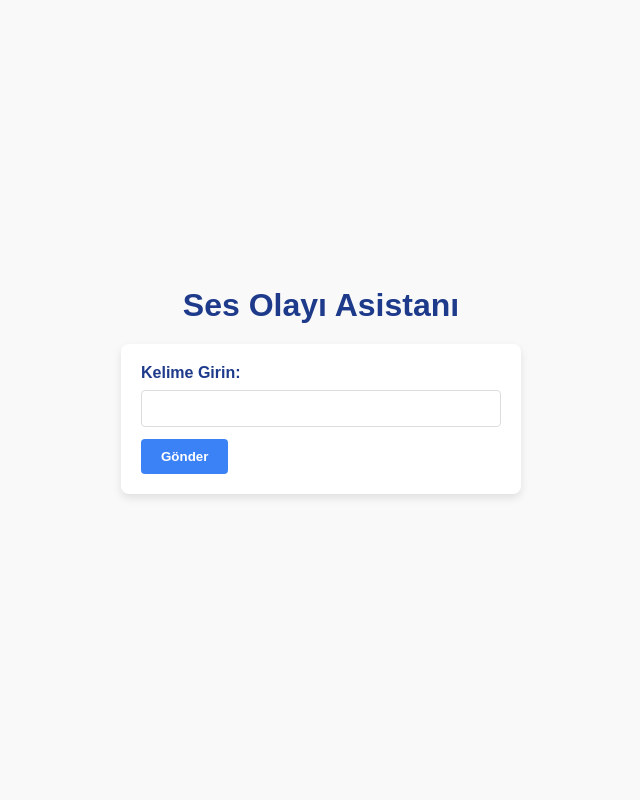
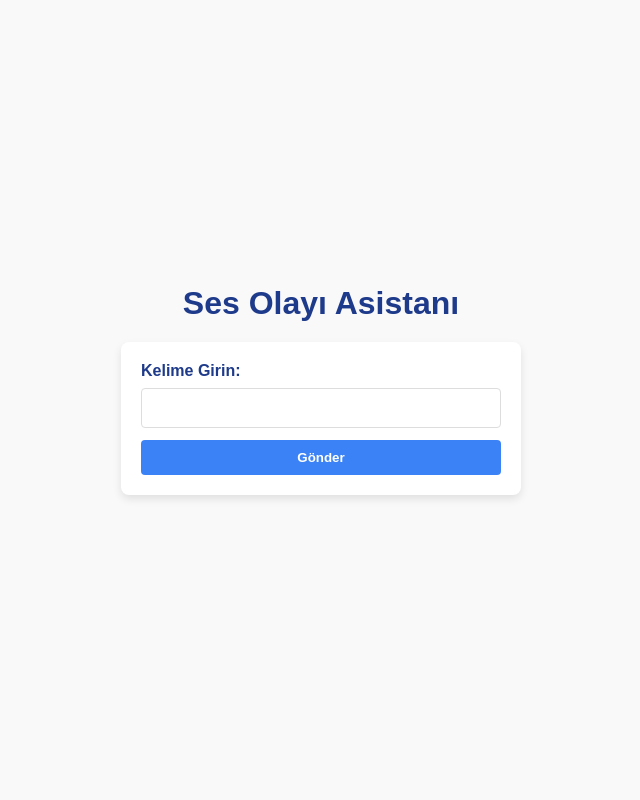
Before and after one commit to FlyingGrasss/Sound-Changes-Assistant, a Flask app: page / in a window 1280 px wide. Shown: the whole page, without its empty margins (319-959 px from the left). Run offline with Flask 3, Linux system fonts and the light colour scheme.

Commit message:
updated styles

```diff
--- a/Sound-Changes-Assistant.py
+++ b/Sound-Changes-Assistant.py
@@ -377,4 +377,4 @@ def find_suffix_kinds(root, suffixed_word, normalized_root, input_word, analysis
 
 if __name__ == "__main__":
     port = int(os.environ.get("PORT", 5000))
-    app.run(host="0.0.0.0", port=port, debug=True)
+    app.run(host="0.0.0.0", port=port, debug=False)
--- a/static/styles.css
+++ b/static/styles.css
@@ -1,5 +1,3 @@
-/* styles.css */
-
 /* Basic Reset */
 * {
   margin: 0;
@@ -18,19 +16,21 @@ body {
   justify-content: center;
   min-height: 100vh;
   margin: 0;
+  padding: 20px; /* Ensure proper spacing on mobile */
 }
 
 /* Header */
 h1 {
   color: #1E3A8A; /* Dark blue for header */
   margin-bottom: 20px;
+  text-align: center; /* Center-align header */
 }
 
 /* Form Container */
 form {
   display: flex;
   flex-direction: column;
-  align-items: start;
+  align-items: stretch;
   background-color: #fff;
   padding: 20px;
   border-radius: 8px;
@@ -38,6 +38,7 @@ form {
   width: 100%;
   max-width: 400px;
   margin-bottom: 20px;
+  position: relative; /* Important for positioning the suggestion box */
 }
 
 /* Form Label */
@@ -54,6 +55,7 @@ input[type="text"] {
   border: 1px solid #ddd;
   width: 100%;
   margin-bottom: 12px;
+  font-size: 16px; /* Consistent font size */
 }
 
 /* Submit Button */
@@ -72,6 +74,35 @@ button[type="submit"]:hover {
   background-color: #2563EB; /* Darker blue on hover */
 }
 
+/* Suggestion Box Styling */
+.suggestion-box {
+  position: absolute;
+  top: 100%; /* Position directly below the input field */
+  left: 0;
+  width: 100%;
+  border: 1px solid #ccc;
+  border-radius: 4px;
+  background: #fff;
+  max-height: 150px;
+  overflow-y: auto;
+  z-index: 1000;
+  display: none; /* Hidden by default */
+}
+
+.suggestion-box div {
+  padding: 8px 10px;
+  cursor: pointer;
+  border-bottom: 1px solid #f1f1f1;
+}
+
+.suggestion-box div:hover {
+  background: #f0f0f0;
+}
+
+.suggestion-box div:last-child {
+  border-bottom: none;
+}
+
 /* Result Section */
 #resultDiv {
   text-align: center;
@@ -81,6 +112,7 @@ button[type="submit"]:hover {
   box-shadow: 0 4px 8px rgba(0, 0, 0, 0.1);
   max-width: 400px;
   width: 100%;
+  display: none; /* Initially hidden */
 }
 
 #resultDiv h2 {
@@ -98,7 +130,6 @@ button[type="submit"]:hover {
   padding: 10px 0;
   margin-bottom: 10px;
 }
-/* Styles for displaying results in school-like format */
 
 /* Suffix display styling */
 .suffix-display {
@@ -146,3 +177,46 @@ button[type="submit"]:hover {
   font-style: italic;
   margin-top: 10px;
 }
+/* Form Container */
+form {
+  display: flex;
+  flex-direction: column;
+  align-items: stretch;
+  background-color: #fff;
+  padding: 20px;
+  border-radius: 8px;
+  box-shadow: 0 4px 8px rgba(0, 0, 0, 0.1);
+  width: 100%;
+  max-width: 400px;
+  margin-bottom: 20px;
+  position: relative; /* Added this */
+}
+
+/* Suggestion Box Styling */
+.suggestion-box {
+  position: absolute;
+  top: 100%; /* Position directly below the input */
+  left: 0;
+  width: 100%;
+  border: 1px solid #ccc;
+  border-radius: 4px;
+  background: #fff;
+  max-height: 150px;
+  overflow-y: auto;
+  z-index: 1000;
+  display: none; /* Hidden by default */
+}
+
+.suggestion-box div {
+  padding: 8px 10px;
+  cursor: pointer;
+  border-bottom: 1px solid #f1f1f1;
+}
+
+.suggestion-box div:hover {
+  background: #f0f0f0;
+}
+
+.suggestion-box div:last-child {
+  border-bottom: none;
+}
```
